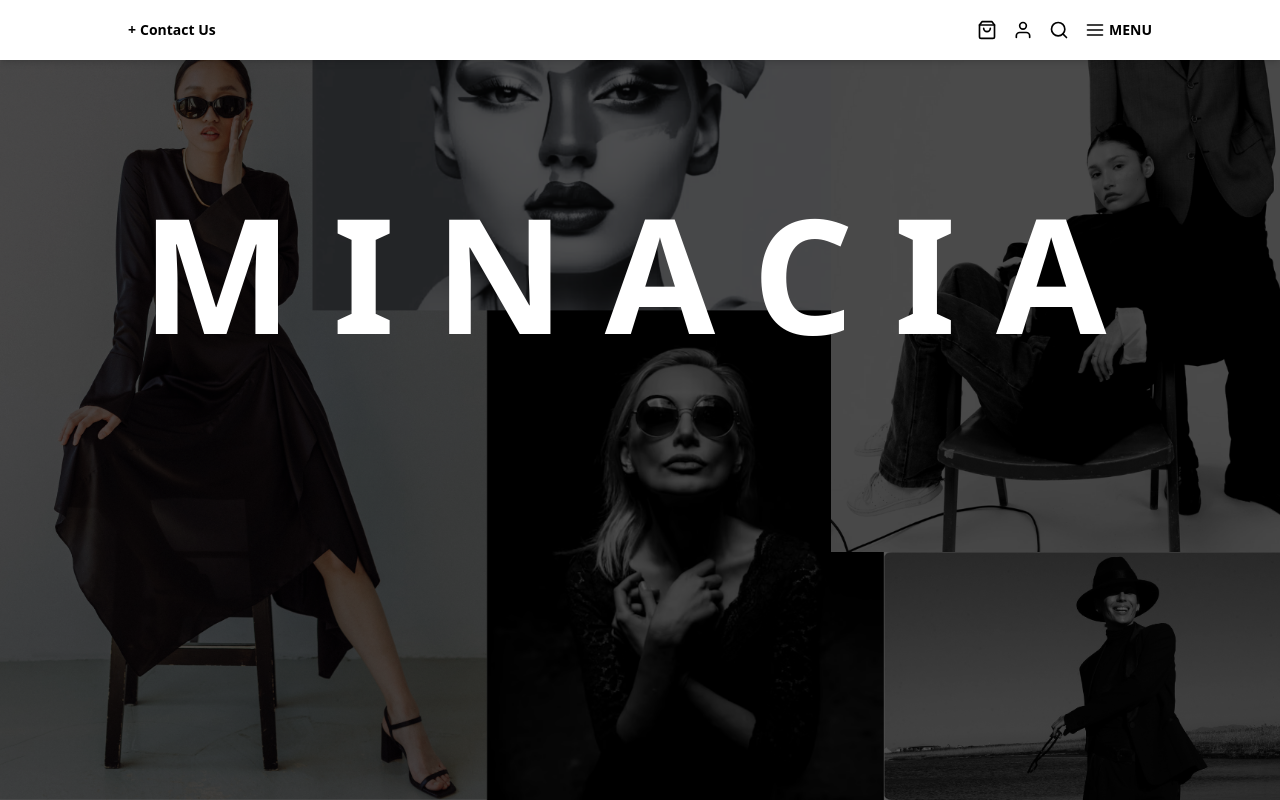
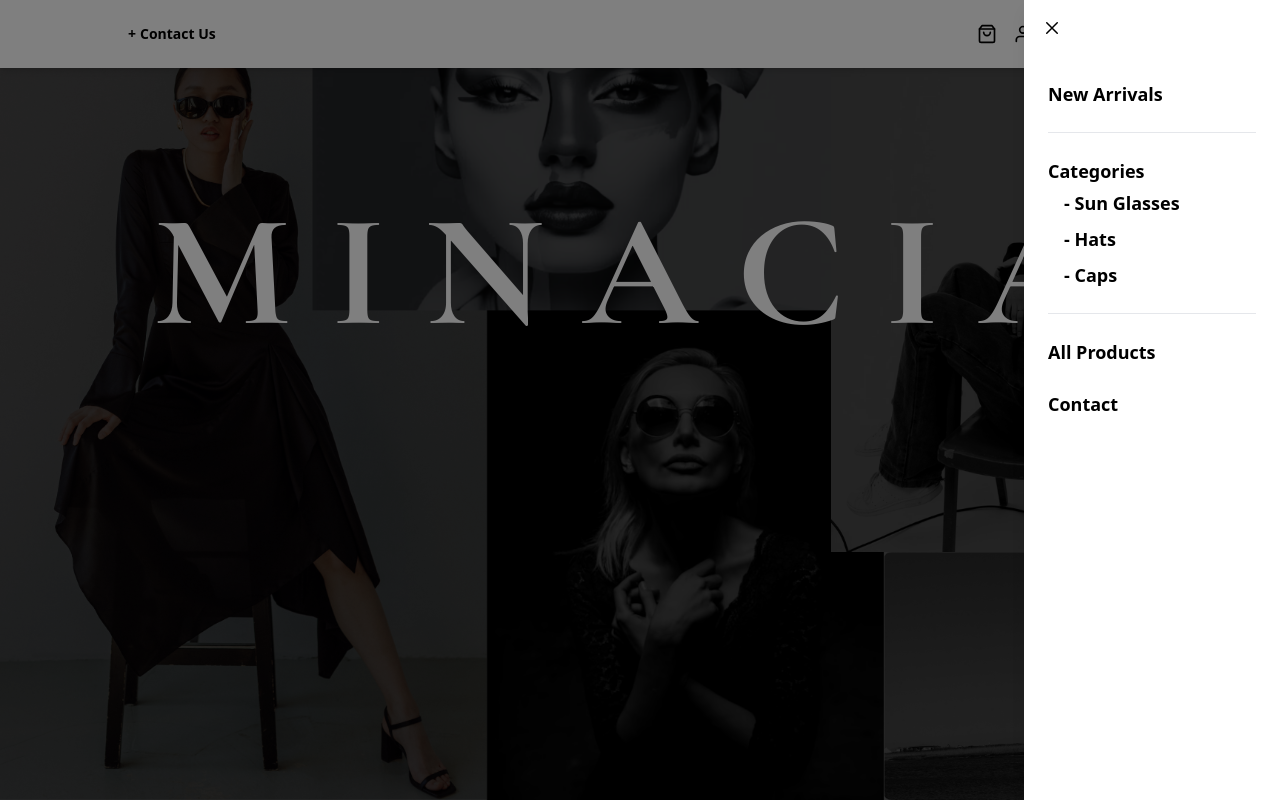
Before and after one commit to MuhammadAhmadSaaim/minacia-frontend, a React (Create React App) app: page / in a window 1280 px wide. Both pictures are taken after a click on the button "MENU". Shown: the top 800 px of the page. Built offline with nearby package versions, Linux system fonts and the light colour scheme.

Commit message:
changes to navbar

```diff
--- a/src/components/footer.js
+++ b/src/components/footer.js
@@ -103,7 +103,7 @@
                         id="to-top-button"
                         onClick={goToTop}
                         title="Go To Top"
-                        className={`fixed z-50 bottom-10 right-10 p-4 border-0 w-14 h-14 rounded-full shadow-md group bg-gradient-to-br from-zinc-500 to-black ${showButton ? 'visible' : 'invisible'} hover:bg-gradient-to-br hover:from-purple-400 hover:to-pink-400 text-white text-lg font-semibold transition-colors duration-300`}
+                        className={`fixed  bottom-10 right-10 p-4 border-0 w-14 h-14 rounded-full shadow-md group bg-gradient-to-br from-zinc-500 to-black ${showButton ? 'visible' : 'invisible'} hover:bg-gradient-to-br hover:from-purple-400 hover:to-pink-400 text-white text-lg font-semibold transition-colors duration-300`}
                     >
                         <svg xmlns="http://www.w3.org/2000/svg" viewBox="0 0 24 24" fill="currentColor" className="w-6 h-6">
                             <path d="M12 4l8 8h-6v8h-4v-8H4l8-8z" />
--- /dev/null
+++ b/src/components/menuDrawer.js
@@ -0,0 +1,30 @@
+import React from 'react';
+import { IoCloseOutline } from 'react-icons/io5';
+
+const MenuDrawer = ({ isMenuOpen, handleMenuToggle }) => {
+    return (
+        <div className={`fixed inset-0 z-40 bg-black bg-opacity-50 transition-opacity duration-500 ease-in-out ${isMenuOpen ? 'opacity-100 visible' : 'opacity-0 invisible'}`}>
+            <div className={`fixed top-0 right-0 w-64 h-full bg-white z-50 shadow-lg transition-transform duration-500 ease-in-out transform ${isMenuOpen ? 'translate-x-0' : 'translate-x-full'}`}>
+                <button onClick={handleMenuToggle} className="p-4 text-right">
+                    <IoCloseOutline size={24} />
+                </button>
+                <nav className="p-6 space-y-6">
+                    <li className="list-none"><a href="#" className="text-lg font-semibold">New Arrivals</a></li>
+                    <hr className="my-6" />
+                    <li className="list-none"><a href="#" className="text-lg font-semibold">Categories</a>
+                        <ul className="ml-4 space-y-2">
+                            <li className="mt-1"><a href="#" className="text-lg font-semibold">- Sun Glasses</a></li>
+                            <li><a href="#" className="text-lg font-semibold">- Hats</a></li>
+                            <li><a href="#" className="text-lg font-semibold">- Caps</a></li>
+                        </ul>
+                    </li>
+                    <hr className="my-6" />
+                    <li className="list-none"><a href="#" className="text-lg font-semibold">All Products</a></li>
+                    <li className="list-none"><a href="#" className="text-lg font-semibold">Contact</a></li>
+                </nav>
+            </div>
+        </div>
+    );
+};
+
+export default MenuDrawer;
--- a/src/components/navbar.js
+++ b/src/components/navbar.js
@@ -1,6 +1,8 @@
 import React, { useState, useEffect } from 'react';
 import { FiShoppingBag, FiUser, FiSearch, FiMenu } from 'react-icons/fi';
-import { IoCloseOutline } from "react-icons/io5";
+import { IoCloseOutline } from 'react-icons/io5';
+import MenuDrawer from './menuDrawer';
+
 
 const Navbar = () => {
     const [isSearchActive, setIsSearchActive] = useState(false);
@@ -33,49 +35,34 @@
 
     const handleMenuToggle = () => {
         setIsMenuOpen(!isMenuOpen);
-
     };
 
     return (
-        <div className="relative">
+        <div className="relative z-30">
+            {/* Background Section */}
             <div className="relative h-screen flex justify-center bg-cover bg-center bg-no-repeat"
                 style={{ backgroundImage: "url('/images/background.png')" }}
             >
                 <div className="absolute inset-0 bg-black opacity-65" />
-    <h1
-        className={`text-6xl sm:text-10xl mt-48 ml-2 md:text-10xl lg:text-11xl lg:tracking-40px sm:tracking-wider tracking-widest text-white font-bold transition-all duration-700 ease-in-out${
-            isScrolled ? 'opacity-0 translate-y-[-100%] scale-50 text-black' : 'opacity-100 translate-y-0 scale-100'
-        }`}
-    >
+                <h1 className={`text-6xl font-cormorant sm:text-10xl mt-48 ml-2 md:text-10xl lg:text-11xl lg:tracking-40px sm:tracking-wider tracking-widest text-white font-bold transition-all duration-700 ease-in-out${isScrolled ? 'opacity-0 translate-y-[-100%] scale-50 text-black' : 'opacity-100 translate-y-0 scale-100'}`}>
                     MINACIA
                 </h1>
             </div>
 
-
             {/* Navbar */}
-            <div className="fixed top-0 w-full bg-white z-30 py-5 shadow-md transition-all duration-700 ease-in-out">
+            <div className="fixed top-0 w-full bg-white z-30 py-6 shadow-md transition-all duration-700 ease-in-out">
                 <div className="relative flex items-center w-4/5 mx-auto">
                     {/* Left Section */}
-                    <div
-                        className={`flex items-center space-x-2 transition-all duration-500 ${isSearchActive ? 'opacity-0 pointer-events-none' : 'opacity-100'}`}
-                    >
+                    <div className={`flex items-center space-x-2 transition-all duration-500 ${isSearchActive ? 'opacity-0 pointer-events-none' : 'opacity-100'}`}>
                         <button className="flex items-center text-sm font-semibold">
                             <span className="mr-1">+</span> Contact Us
                         </button>
                     </div>
 
                     {/* Center Section or Search Bar */}
-                    <div
-                        className={`absolute transition-all duration-700 ease-in-out ${
-                            isSearchActive ? 'left-0 opacity-100' : 'left-1/2 transform -translate-x-1/2 opacity-100'
-                        } right-0 text-center`}
-                    >
+                    <div className={`absolute transition-all duration-700 ease-in-out ${isSearchActive ? 'left-0 opacity-100' : 'left-1/2 transform -translate-x-1/2 opacity-100'} right-0 text-center`}>
                         {!isSearchActive ? (
-                            <div
-                                className={`text-4xl font-cormorant font-bold transition-all duration-700 ease-in-out ${
-                                    isScrolled ? 'opacity-100 transform translate-y-0 scale-100' : 'opacity-0 transform translate-y-10 scale-75'
-                                }`}
-                            >
+                            <div className={`text-4xl font-cormorant font-bold transition-all duration-700 ease-in-out ${isScrolled ? 'opacity-100 transform translate-y-0 scale-100' : 'opacity-0 transform translate-y-10 scale-75'}`}>
                                 MINACIA
                             </div>
                         ) : (
@@ -85,13 +72,10 @@
                                     <input
                                         type="text"
                                         placeholder="Search"
-                                        className="py-1 px-3 border border-gray-300 rounded-lg focus:outline-none w-64" // Changed width here
+                                        className="py-1 px-3 border border-gray-300 rounded-lg focus:outline-none w-64"
                                         autoFocus
                                     />
-                                    <button
-                                        onClick={handleCloseSearch}
-                                        className="ml-2 text-sm font-semibold cursor-pointer"
-                                    >
+                                    <button onClick={handleCloseSearch} className="ml-2 text-sm font-semibold cursor-pointer">
                                         <IoCloseOutline size={20} />
                                     </button>
                                 </div>
@@ -100,14 +84,13 @@
                     </div>
 
                     {/* Right Section */}
-
                     <div className="flex items-center space-x-4 ml-auto transition-all duration-700 ease-in-out">
                         {!isSearchActive ? (
                             <div className="flex items-center space-x-4">
                                 <FiShoppingBag size={20} />
                                 <FiUser size={20} />
                                 <FiSearch size={20} className="cursor-pointer transition-all duration-500" onClick={handleSearchClick} />
-                                <button className="flex items-center space-x-1">
+                                <button className="flex items-center space-x-1" onClick={handleMenuToggle}>
                                     <FiMenu size={20} />
                                     <span className="text-sm font-semibold">MENU</span>
                                 </button>
@@ -117,15 +100,8 @@
                 </div>
             </div>
 
-            {/* Menu Overlay */}
-            {isMenuOpen && (
-                <div className="fixed inset-0 bg-black bg-opacity-50 z-20 transition-opacity duration-500 ease-in-out">
-                    <div className="fixed right-0 top-0 w-64 h-full bg-white shadow-lg z-40 transition-transform duration-500 ease-in-out transform translate-x-0">
-                        <button onClick={handleMenuToggle} className="p-4 text-right">Close Menu</button>
-                        {/* Add your menu items here */}
-                    </div>
-                </div>
-            )}
+            {/* Menu Drawer */}
+            <MenuDrawer isMenuOpen={isMenuOpen} handleMenuToggle={handleMenuToggle} />
         </div>
     );
 };
--- a/src/components/serviceCard.js
+++ b/src/components/serviceCard.js
@@ -2,9 +2,9 @@
 
 const ServiceCard = ({ title, description }) => {
     return (
-        <div className="w-72 rounded-lg overflow-hidden bg-white p-4" >
+        <div className="w-72 rounded-lg overflow-hidden bg-white p-4 justify-center" >
             {/* Placeholder for image */}
-            <div className="bg-black h-44 rounded"></div>
+            <div className="bg-black h-60 rounded"></div>
             <div className="mt-2">
                 <h3 className="text-lg font-semibold">{title}</h3>
                 <p className="text-gray-600 mt-2">{description}</p>
--- a/src/components/serviceSection.js
+++ b/src/components/serviceSection.js
@@ -6,7 +6,7 @@
         <div className="text-center py-16">
             <h2 className="text-3xl font-cormorant mb-8 font-bold">Minacia Services</h2>
             <div className="w-4/5 mx-auto flex justify-between">
-                <ServiceCard title="Packaging" description="Choose between our online exclusive tote or boutique shopping bag to give your order the perfect finish." />
+                <ServiceCard title="Packaging" description="Choose between our online exclusive boutique shopping bag to give your order the perfect finish." />
                 <ServiceCard title="Personalization" description="Emboss select bags, luggage, belts, and accessories to create a truly unique piece." />
                 <ServiceCard title="Collect in Store" description="Order online and collect your order from your preferred Minacia boutique." />
             </div>
--- a/src/pages/home.jsx
+++ b/src/pages/home.jsx
@@ -6,9 +6,6 @@
         <div className="">
 
             <ServiceSection />
-            <ServiceSection />
-            <ServiceSection />
-            <ServiceSection />
         </div>
     )
 }
```
Lines whose indentation alone changed are shown as unchanged.
